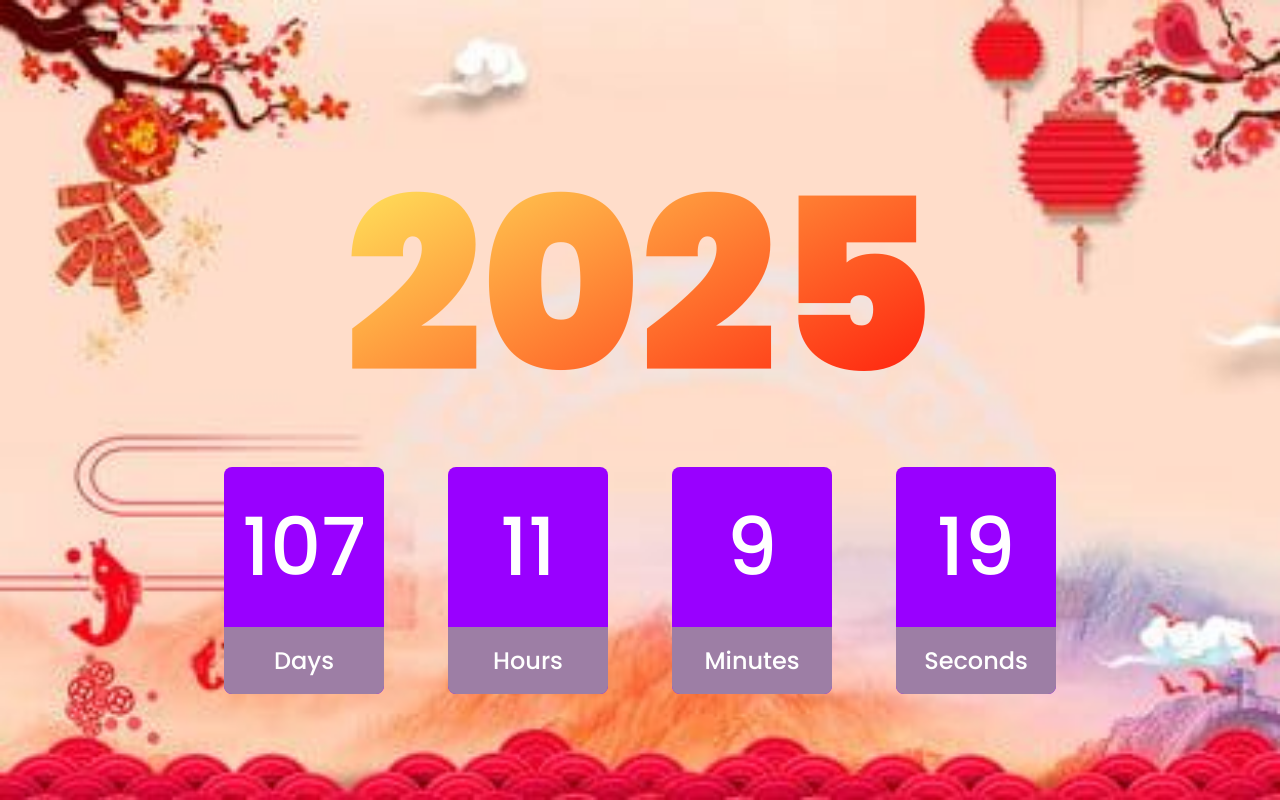
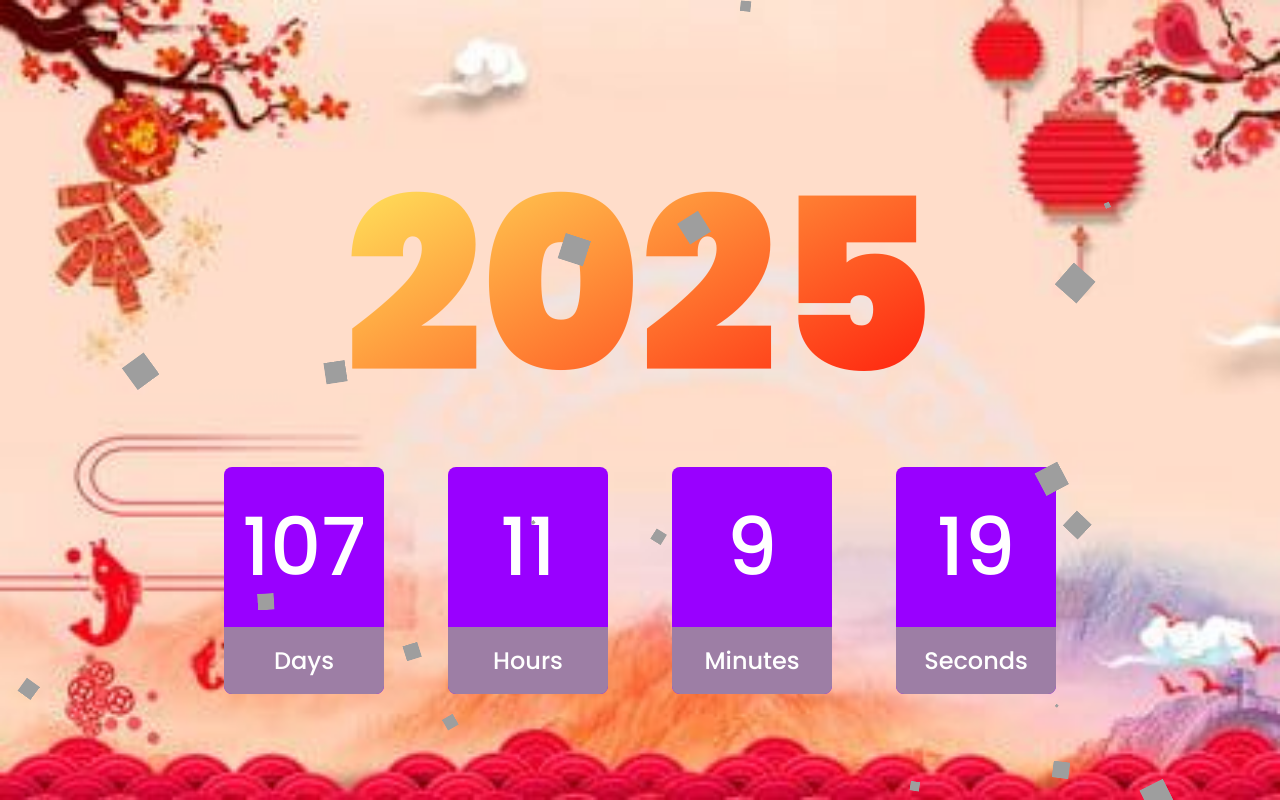
Before and after one commit to DamKhanh307/HOME, a plain HTML site: page Lunar-Coutndown/index.html in a window 1280 px wide. Drawn offline with Linux system fonts and the light colour scheme.

Commit message:
Update New Year Countdown

```diff
--- a/Lunar-Coutndown/index.html
+++ b/Lunar-Coutndown/index.html
@@ -53,7 +53,7 @@
   </div>
 
   <script src="./script.js"></script>
-  <script src="./firework.js"></script>
+  <script src="sakura.js"></script>
 </body>
 
 </html>
--- /dev/null
+++ b/Lunar-Coutndown/sakura.js
@@ -0,0 +1,130 @@
+var stop, staticx, img = new Image;
+
+function Sakura(t, n, e, i, a) {
+    this.x = t, this.y = n, this.s = e, this.r = i, this.fn = a
+}
+
+function getRandom(t) {
+    var n, e;
+    switch (t) {
+        case "x":
+            n = Math.random() * window.innerWidth;
+            break;
+        case "y":
+            n = Math.random() * window.innerHeight;
+            break;
+        case "s":
+            n = Math.random();
+            break;
+        case "r":
+            n = 6 * Math.random();
+            break;
+        case "fnx":
+            e = -.5 + 1 * Math.random(), n = function(t, n) {
+                return t + .5 * e - 1.7
+            };
+            break;
+        case "fny":
+            e = 1.5 + .7 * Math.random(), n = function(t, n) {
+                return n + e
+            };
+            break;
+        case "fnr":
+            e = .03 * Math.random(), n = function(t) {
+                return t + e
+            }
+    }
+    return n
+}
+
+function startSakura() {
+    requestAnimationFrame = window.requestAnimationFrame || window.mozRequestAnimationFrame || window.webkitRequestAnimationFrame || window.msRequestAnimationFrame || window.oRequestAnimationFrame;
+    var t, n, e, i, a, s, r, o, h = document.createElement("canvas");
+    console.log("Canvas created");
+    staticx = !0, h.height = window.innerHeight, h.width = window.innerWidth, h.setAttribute("style", "position: fixed;left: 0;top: 0;pointer-events: none;z-index: 8888;"), h.setAttribute("id", "canvas_sakura"), document.getElementsByTagName("body")[0].appendChild(h);
+    console.log("Canvas appended to body");
+    o = h.getContext("2d");
+    for (var d = new SakuraList, m = 0; m < 10; m++) {
+        n = getRandom("x"), e = getRandom("y"), a = getRandom("r"), i = getRandom("s"), s = getRandom("fnx"), r = getRandom("fny"), randomFnR = getRandom("fnr");
+        (t = new Sakura(n, e, i, a, {
+            x: s,
+            y: r,
+            r: randomFnR
+        })).draw(o), d.push(t);
+    }
+    stop = requestAnimationFrame(function() {
+        o.clearRect(0, 0, h.width, h.height), d.update(), d.draw(o), stop = requestAnimationFrame(arguments.callee)
+    })
+}
+
+function stopp() {
+    if (staticx) {
+        var t = document.getElementById("canvas_sakura");
+        t.parentNode.removeChild(t), window.cancelAnimationFrame(stop), staticx = !1
+    } else startSakura()
+}
+
+sakura = "//i.ibb.co/8sdy2gK/sakura.png", leaf = "//i.ibb.co/8sdy2gK/sakura.png", maple = "//i.ibb.co/8sdy2gK/sakura.png", user = "", img.src = maple;
+
+Sakura.prototype.draw = function(t) {
+    t.save(), this.s, t.translate(this.x, this.y), t.rotate(this.r), t.drawImage(img, 0, 0, 30 * this.s, 30 * this.s), t.restore()
+};
+
+Sakura.prototype.update = function() {
+    this.x = this.fn.x(this.x, this.y), this.y = this.fn.y(this.y, this.y), this.r = this.fn.r(this.r);
+    if (this.x > window.innerWidth || this.x < 0 || this.y > window.innerHeight || this.y < 0) {
+        this.r = getRandom("fnr");
+        if (Math.random() > .4) {
+            this.x = getRandom("x");
+            this.y = 0;
+            this.s = getRandom("s");
+            this.r = getRandom("r");
+        } else {
+            this.x = window.innerWidth;
+            this.y = getRandom("y");
+            this.s = getRandom("s");
+            this.r = getRandom("r");
+        }
+    }
+};
+
+var SakuraList = function() {
+    this.list = []
+};
+
+SakuraList.prototype.push = function(t) {
+    this.list.push(t)
+};
+
+SakuraList.prototype.update = function() {
+    for (var t = 0, n = this.list.length; t < n; t++) this.list[t].update()
+};
+
+SakuraList.prototype.draw = function(t) {
+    for (var n = 0, e = this.list.length; n < e; n++) this.list[n].draw(t)
+};
+
+SakuraList.prototype.get = function(t) {
+    return this.list[t]
+};
+
+SakuraList.prototype.size = function() {
+    return this.list.length
+};
+
+window.onresize = function() {
+    var canvas = document.getElementById("canvas_sakura");
+    if (canvas) {
+        canvas.width = window.innerWidth;
+        canvas.height = window.innerHeight;
+    }
+};
+
+img.onload = function() {
+    startSakura()
+};
+
+document.addEventListener('DOMContentLoaded', function() {
+    console.log("DOM fully loaded and parsed");
+    startSakura();
+});
```
Also changed, not shown: Lunar-Coutndown/sakura.png (added).
